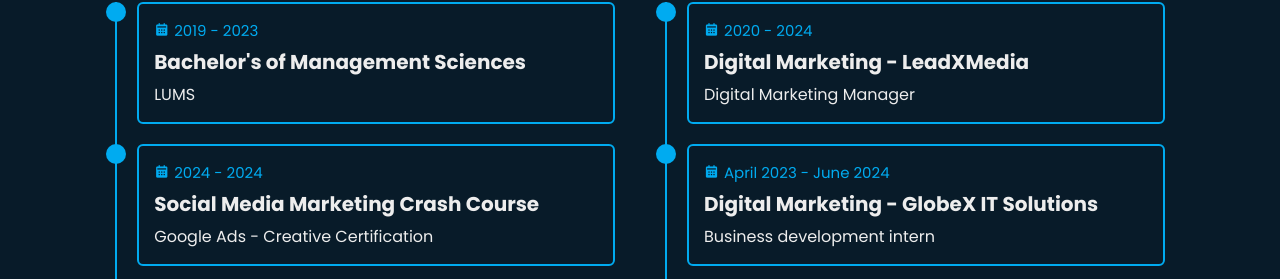
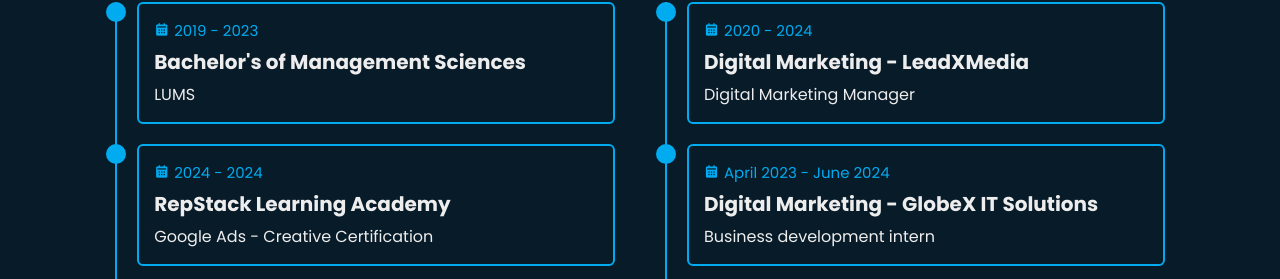
Before and after one commit to AishaaAmjad/Ayesha-s-Portfolio, a plain HTML site: page index.html in a window 1280 px wide. Shown: the part 1900-2179 px from the top of the page. Drawn offline with nearby package versions, Linux system fonts and the light colour scheme.

Commit message:
Update index.html

```diff
--- a/index.html
+++ b/index.html
@@ -100,7 +100,7 @@
                     <div class="education-content">
                         <div class="content">
                             <div class="year"><i class='bx bxs-calendar' ></i>2024 - 2024</div>
-                            <h3>Social Media Marketing Crash Course</h3>
+                            <h3>RepStack Learning Academy</h3>
                             <p>Google Ads - Creative Certification</p>
                         </div>
                     </div>
```
